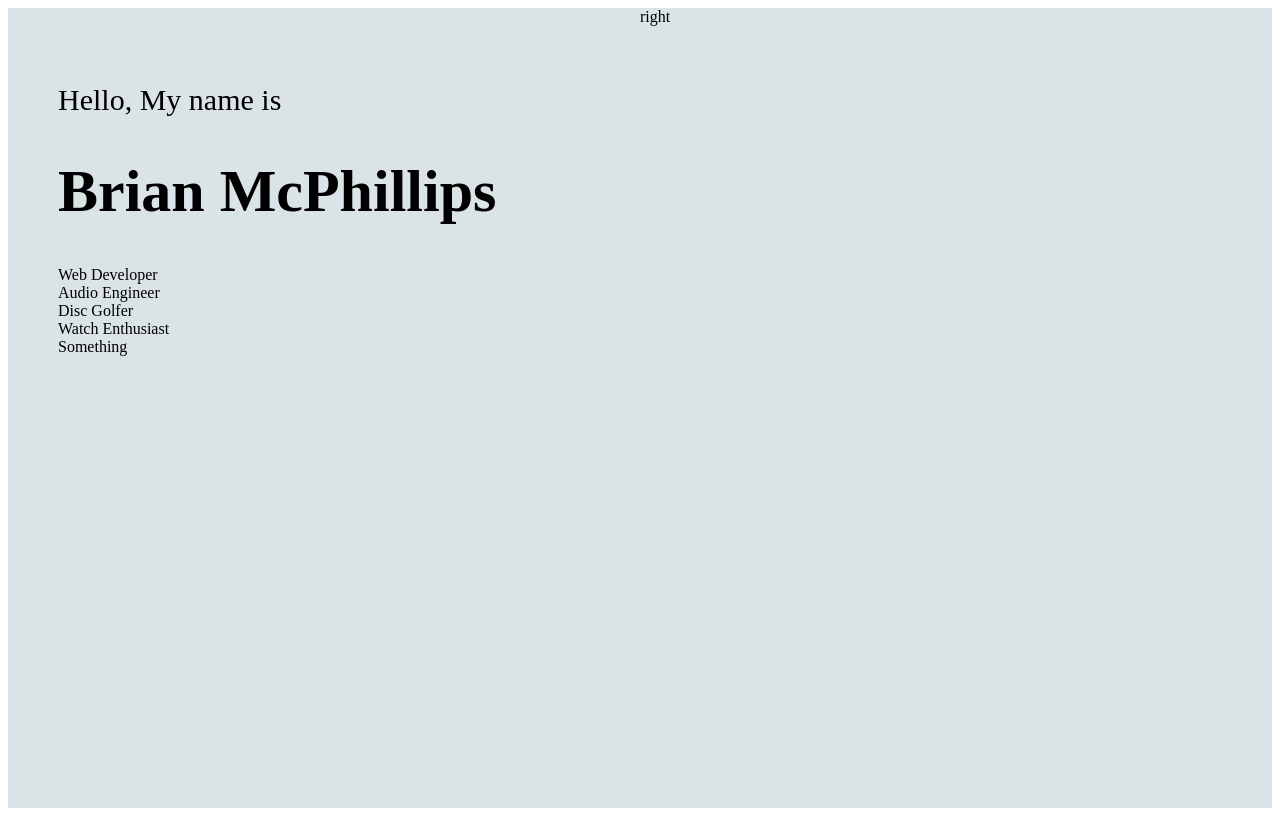
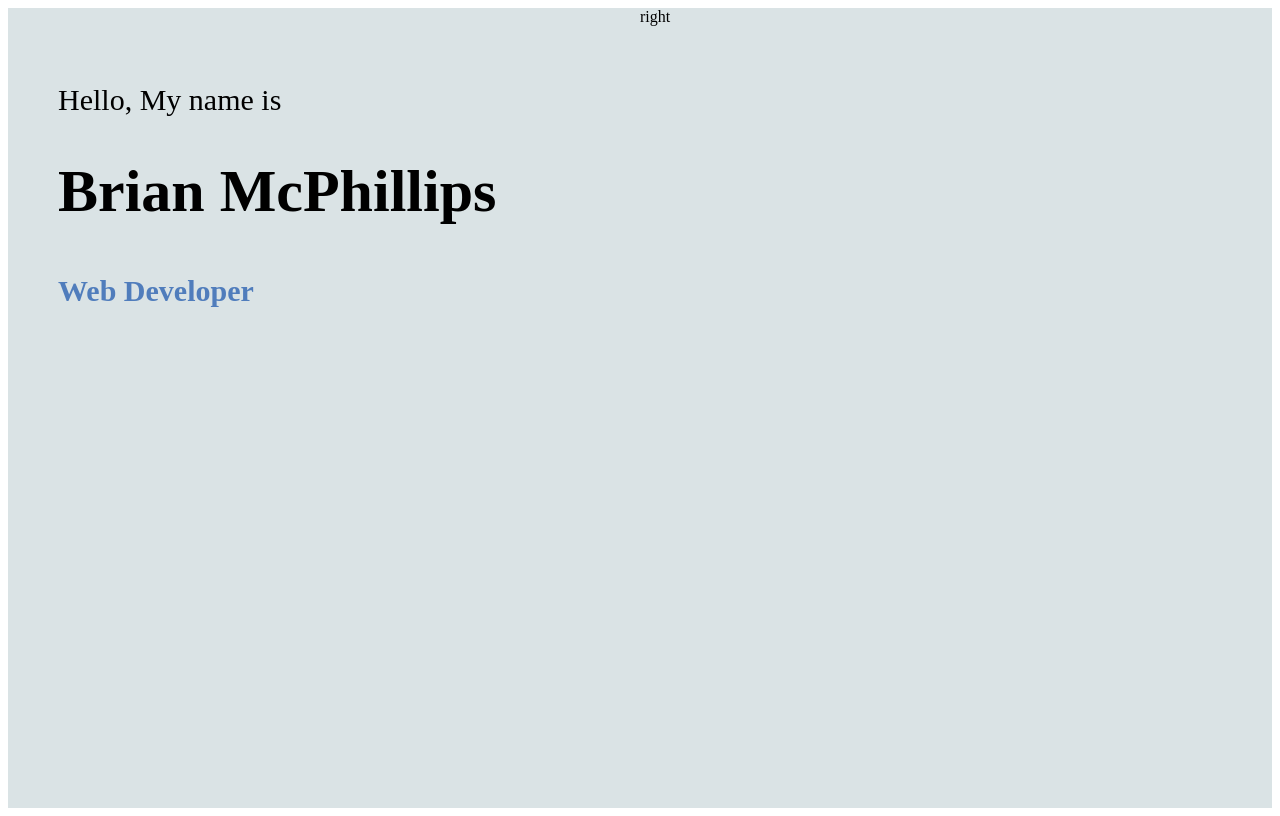
Before and after one commit to BrianMcPhillips/Portfolio-2, a React (Create React App) app: page / in a window 1280 px wide. Built offline with nearby package versions, Linux system fonts and the light colour scheme.

Commit message:
Description items added

```diff
--- a/src/components/Intro/Intro.css
+++ b/src/components/Intro/Intro.css
@@ -24,3 +24,19 @@
 .i-name {
   font-size: 60px;
 }
+
+.i-title {
+  height: 50px;
+  overflow: hidden;
+}
+
+.i-title-wrapper
+
+.i-title-item {
+  height: 50px;
+  font-size: 30px;
+  font-weight: bold;
+  color: #507dbc;
+  display: flex;
+  align-items: center;
+}
```
Also changed, not shown: src/components/Intro/Intro.jsx (+7 -7 lines).
